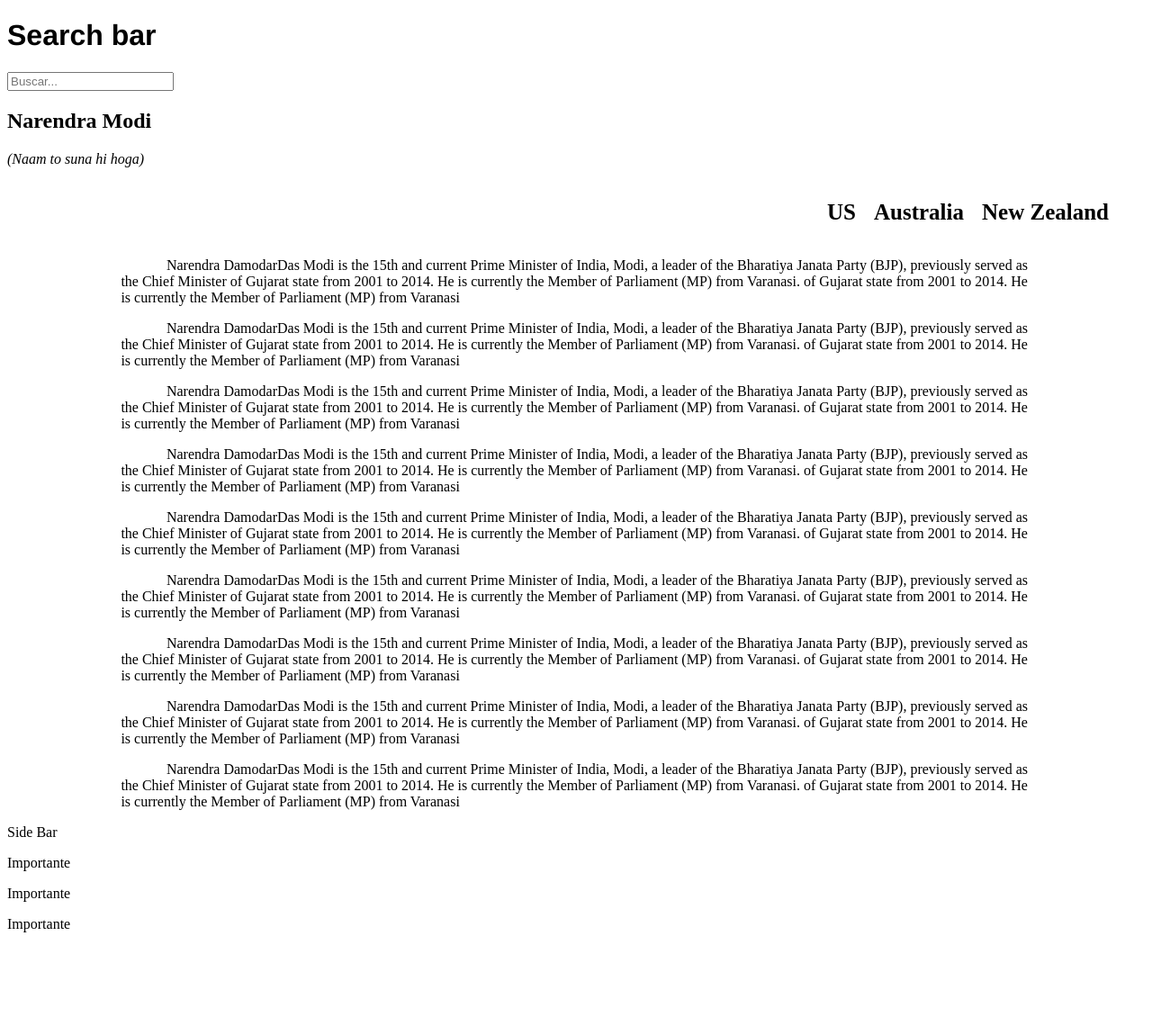
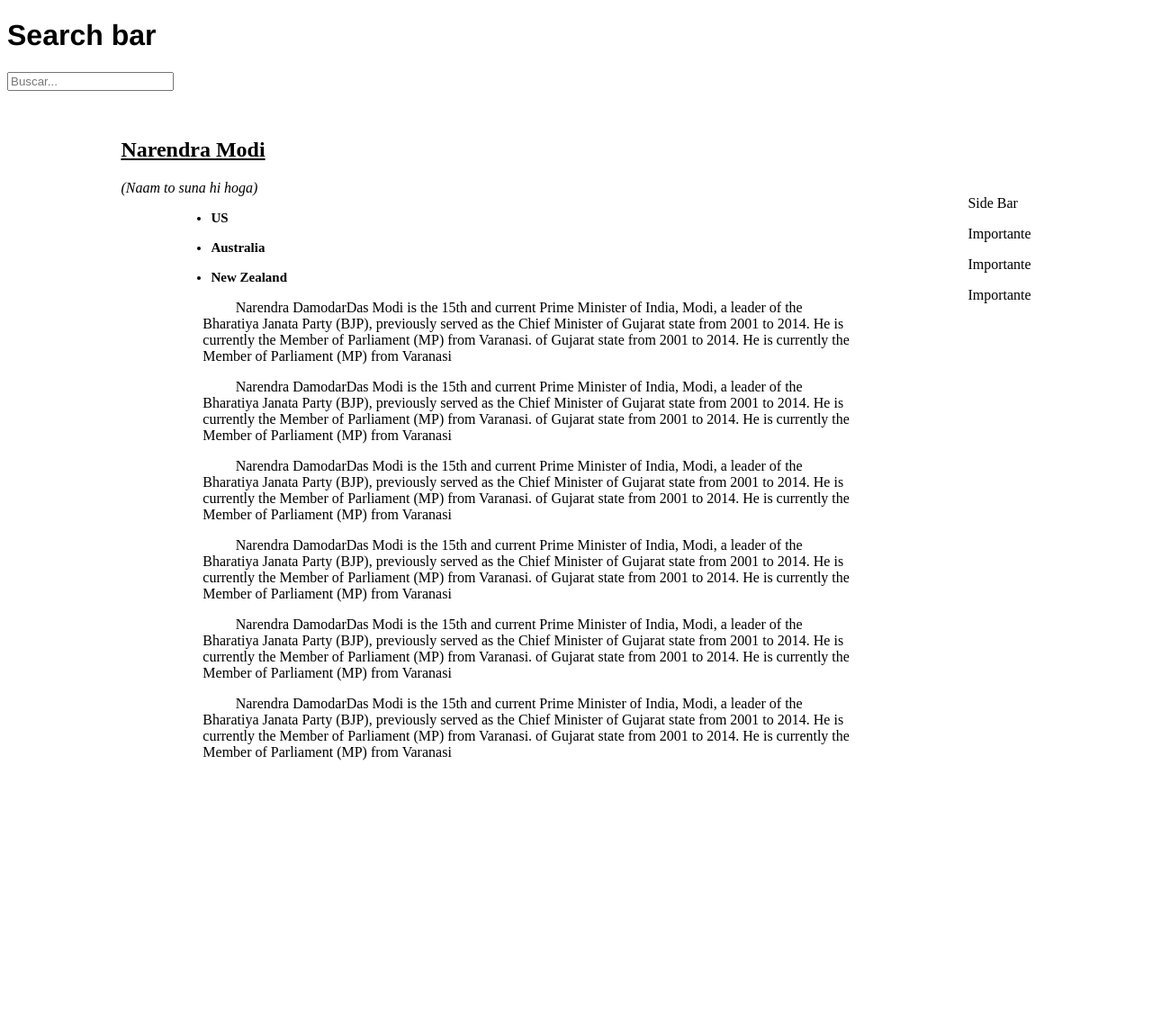
Before and after one commit to ManuData/blog_penv, a Django app: page /blog/article in a window 1280 px wide. Shown: the part 103-1243 px from the top of the page at 90% size. Before the commit the page ends 1139 px from the top, so only its background shows below. Run offline with Django 4.2, Linux system fonts and the light colour scheme.

Commit message:
Uncommented stylesheet for article page

```diff
--- a/mysite/blog/static/blog/article.css
+++ b/mysite/blog/static/blog/article.css
@@ -2,6 +2,7 @@
 
 html{
     height: 200vh;
+
 }
 
 main{
@@ -34,8 +35,7 @@
 }
 
 
-
-h2{
+h2 {
     /*border-bottom: 1px solid black;*/
     text-decoration: underline;
 
--- a/mysite/blog/templates/blog/article.html
+++ b/mysite/blog/templates/blog/article.html
@@ -1,5 +1,5 @@
+
 {% extends "blog/base.html" %}
-
 
 
     {%block content%}
@@ -37,20 +37,6 @@
                 Modi, a leader of the Bharatiya Janata Party (BJP), previously served as the Chief Minister
                 of Gujarat state from 2001 to 2014. He is currently the Member of Parliament (MP) from Varanasi.
                 of Gujarat state from 2001 to 2014. He is currently the Member of Parliament (MP) from Varanasi</p>
-                <p class="tab">Narendra DamodarDas Modi is the 15th and current Prime Minister of India,
-                Modi, a leader of the Bharatiya Janata Party (BJP), previously served as the Chief Minister
-                of Gujarat state from 2001 to 2014. He is currently the Member of Parliament (MP) from Varanasi.
-                of Gujarat state from 2001 to 2014. He is currently the Member of Parliament (MP) from Varanasi</p>
-                <p class="tab">Narendra DamodarDas Modi is the 15th and current Prime Minister of India,
-                    Modi, a leader of the Bharatiya Janata Party (BJP), previously served as the Chief Minister
-                    of Gujarat state from 2001 to 2014. He is currently the Member of Parliament (MP) from Varanasi.
-                    of Gujarat state from 2001 to 2014. He is currently the Member of Parliament (MP) from Varanasi</p>
-                <p class="tab">Narendra DamodarDas Modi is the 15th and current Prime Minister of India,
-                    Modi, a leader of the Bharatiya Janata Party (BJP), previously served as the Chief Minister
-                        of Gujarat state from 2001 to 2014. He is currently the Member of Parliament (MP) from Varanasi.
-                        of Gujarat state from 2001 to 2014. He is currently the Member of Parliament (MP) from Varanasi</p>
-
-
 
 
 
--- a/mysite/blog/templates/blog/base.html
+++ b/mysite/blog/templates/blog/base.html
@@ -7,7 +7,7 @@
     <meta http-equiv="X-UA-Compatible" content="IE=edge">
     <meta name="viewport" content="width=device-width, initial-scale=1.0">
     <link rel="stylesheet" href= "{% static 'blog/base.css' %}">
-    <!--<link rel="stylesheet" href= "{% static 'blog/article.css' %}"> -->
+    <link rel="stylesheet" href= "{% static 'blog/article.css' %}">
 
     <title>Document</title>
 
--- a/mysite/blog/views.py
+++ b/mysite/blog/views.py
@@ -21,7 +21,7 @@
     return render(request,'blog/base.html')
 
 def article(request):
-    return render(request,'blog/article.html')
+    return render(request,'blog/article.html',{'numbers':serie,"obj_as_json":json.dumps(obj)})
 
 def search_results(request):
     query = request.GET.get("q")
```
